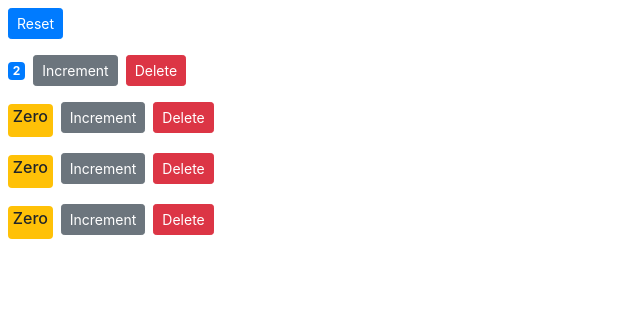
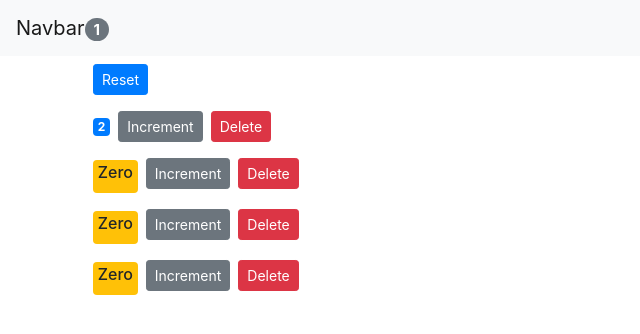
Before and after one commit to Zeydi/react-counter, a React (Create React App) app: page / in a window 1280 px wide. Shown: the top 334 px of the page, without its empty margins (0-640 px from the left). Built offline with nearby package versions, Linux system fonts and the light colour scheme.

Commit message:
added nulber of counters as navbar

```diff
--- a/src/App.js
+++ b/src/App.js
@@ -1,25 +1,49 @@
-import React, { Component } from 'react';
-import logo from './logo.svg';
-import './App.css';
+import React, { Component } from "react";
+import "./App.css";
+import Navbar from "./components/navbar";
+import Counters from "./components/counters";
 
 class App extends Component {
+  state = {
+    counters: [
+      { id: 1, value: 2 },
+      { id: 2, value: 0 },
+      { id: 3, value: 0 },
+      { id: 4, value: 0 }
+    ]
+  };
+  handleIncrement = counter => {
+    const counters = [...this.state.counters];
+    const index = counters.indexOf(counter);
+    counters[index] = { ...counter };
+    counters[index].value++;
+    this.setState({ counters });
+  };
+  handleDelete = counterId => {
+    const counters = this.state.counters.filter(c => c.id !== counterId);
+    this.setState({ counters });
+  };
+  handleReset = () => {
+    const counters = this.state.counters.map(counter => {
+      counter.value = 0;
+      return counter;
+    });
+    this.setState({ counters });
+  };
   render() {
     return (
-      <div className="App">
-        <header className="App-header">
-          <img src={logo} className="App-logo" alt="logo" />
-          <p>
-            Edit <code>src/App.js</code> and save to reload.
-          </p>
-          <a
-            className="App-link"
-            href="https://reactjs.org"
-            target="_blank"
-            rel="noopener noreferrer"
-          >
-            Learn React
-          </a>
-        </header>
+      <div>
+        <Navbar
+          totalCounters={this.state.counters.filter(c => c.value > 0).length}
+        />
+        <main className="container">
+          <Counters
+            counters={this.state.counters}
+            onReset={this.handleReset}
+            onIncrement={this.handleIncrement}
+            onDelete={this.handleDelete}
+          />
+        </main>
       </div>
     );
   }
--- a/src/components/counters.jsx
+++ b/src/components/counters.jsx
@@ -1,46 +1,20 @@
 import React, { Component } from "react";
 import Counter from "./counter";
 class Counters extends Component {
-  state = {
-    counters: [
-      { id: 1, value: 2 },
-      { id: 2, value: 0 },
-      { id: 3, value: 0 },
-      { id: 4, value: 0 }
-    ]
-  };
-  handleIncrement = counter => {
-    const counters = [...this.state.counters];
-    const index = counters.indexOf(counter);
-    counters[index] = { ...counter };
-    counters[index].value++;
-    this.setState({ counters });
-  };
-  handleDelete = counterId => {
-    const counters = this.state.counters.filter(c => c.id !== counterId);
-    this.setState({ counters });
-  };
-  handleReset = () => {
-    const counters = this.state.counters.map(counter => {
-      counter.value = 0;
-      return counter;
-    });
-    this.setState({ counters });
-  };
   render() {
     return (
       <div>
         <button
-          onClick={this.handleReset}
+          onClick={this.props.onReset}
           className="btn btn-primary btn-sm m-2"
         >
           Reset
         </button>
-        {this.state.counters.map(counter => (
+        {this.props.counters.map(counter => (
           <Counter
             key={counter.id}
-            onIncrement={this.handleIncrement}
-            onDelete={this.handleDelete}
+            onIncrement={this.props.onIncrement}
+            onDelete={this.props.onDelete}
             counter={counter}
           />
         ))}
--- /dev/null
+++ b/src/components/navbar.jsx
@@ -0,0 +1,18 @@
+import React, { Component } from "react";
+
+class Navbar extends Component {
+  render() {
+    return (
+      <nav className="navbar navbar-light bg-light">
+        <a className="navbar-brand" href="#">
+          Navbar
+          <span className="badge badge-pill badge-secondary">
+            {this.props.totalCounters}
+          </span>
+        </a>
+      </nav>
+    );
+  }
+}
+
+export default Navbar;
--- a/src/index.js
+++ b/src/index.js
@@ -4,9 +4,8 @@
 import App from "./App";
 import * as serviceWorker from "./serviceWorker";
 import "bootstrap/dist/css/bootstrap.css";
-import Counters from "./components/counters";
 
-ReactDOM.render(<Counters />, document.getElementById("root"));
+ReactDOM.render(<App />, document.getElementById("root"));
 
 // If you want your app to work offline and load faster, you can change
 // unregister() to register() below. Note this comes with some pitfalls.
```
